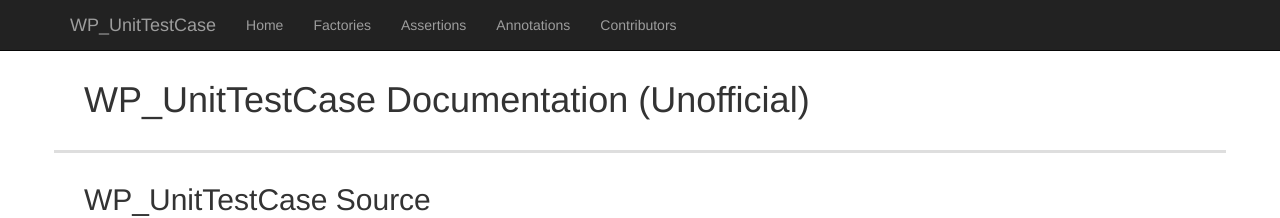
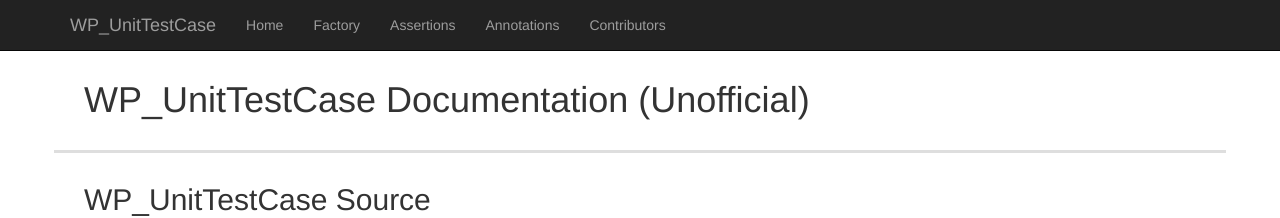
Before and after one commit to miya0001/wp-unit-docs, a Jekyll site: the page built from index.md, in a window 1280 px wide. Shown: the top 218 px of the page. Built offline with Jekyll 4.4.1, drawn with Linux system fonts in a browser that asks for light colours; nearby versions of some CDN libraries; Markdown is read by kramdown in place of the engine named in the settings.

Commit message:
some fix

```diff
--- a/_layouts/default.html
+++ b/_layouts/default.html
@@ -38,7 +38,7 @@
         <div id="navbar" class="collapse navbar-collapse">
           <ul class="nav navbar-nav">
             <li><a href="./">Home</a></li>
-            <li><a href="./factory.html">Factories</a></li>
+            <li><a href="./factory.html">Factory</a></li>
             <li><a href="./assertions.html">Assertions</a></li>
             <li><a href="./annotations.html">Annotations</a></li>
             <li><a href="./contributors.html">Contributors</a></li>
```
